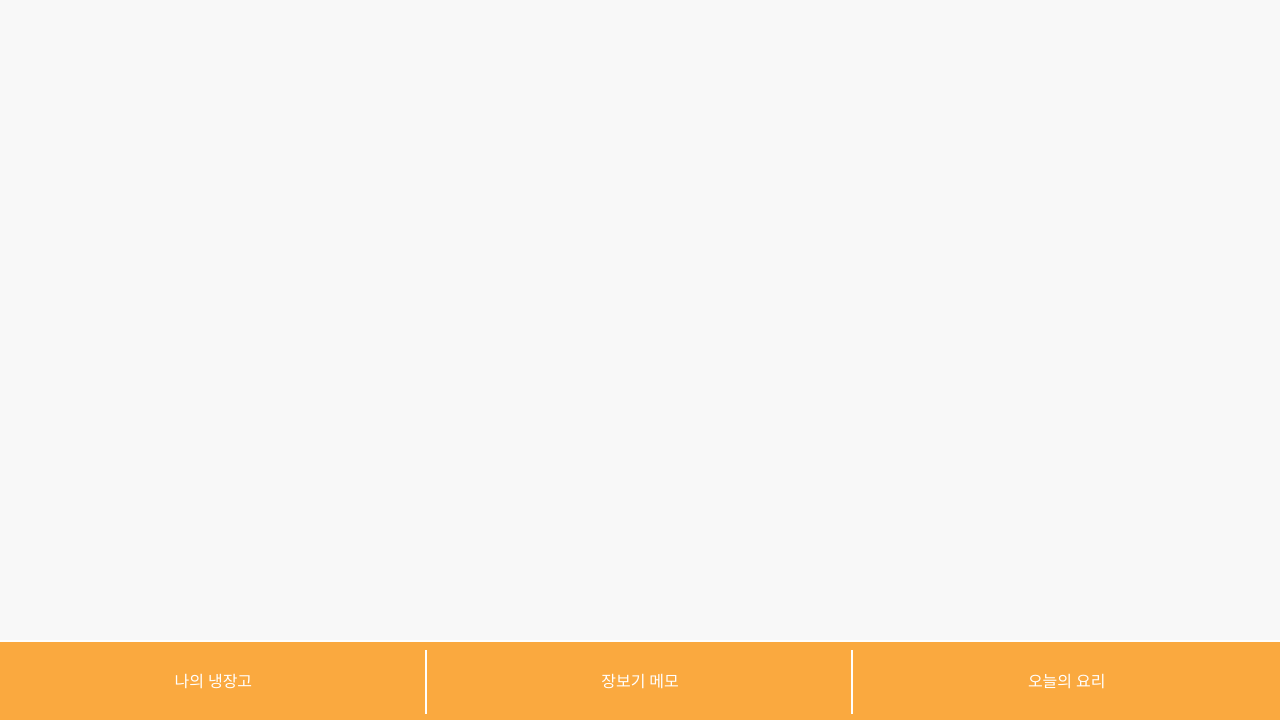
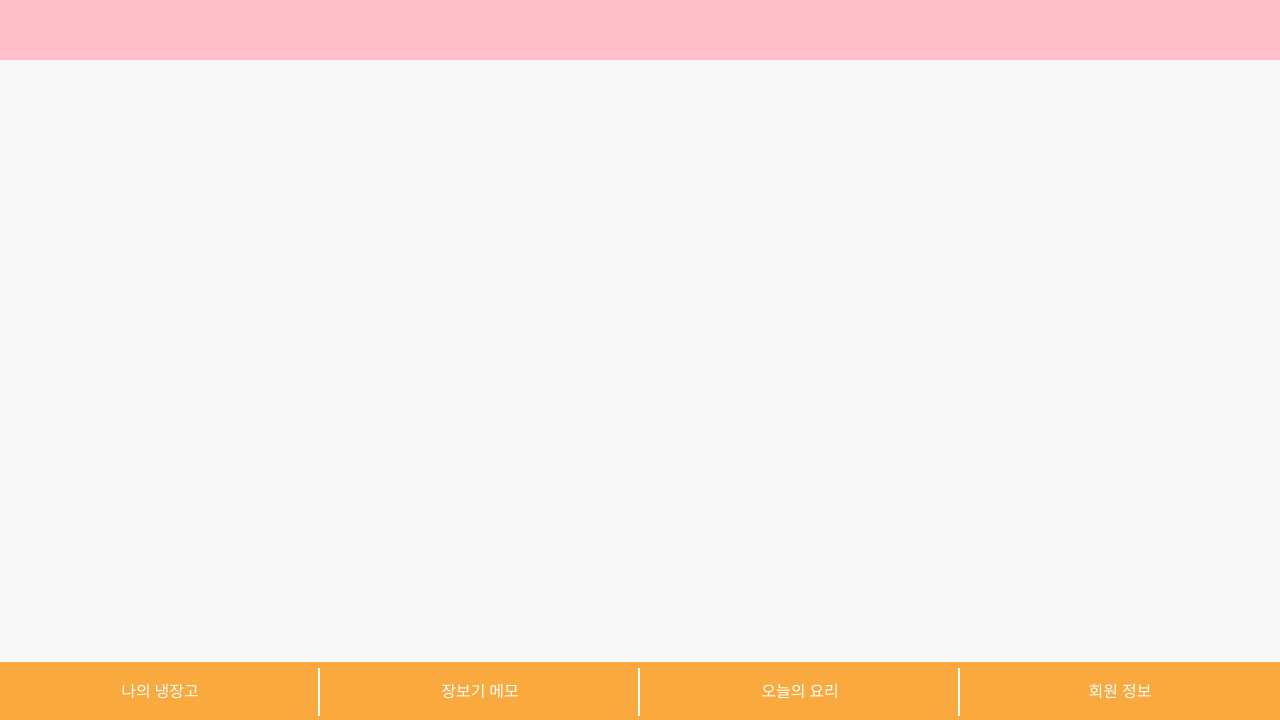
Before and after one commit to park-moen/EMO-v2, a web app: file public/cuisine.html in a window 1280 px wide. Shown: the part 80-800 px from the top of the page. Run offline with its HTML, style and script files only (its server is not run), Linux system fonts and the light colour scheme.

Commit message:
conf/2차 구현 환경 설정

```diff
--- a/public/css/cuisine.css
+++ b/public/css/cuisine.css
@@ -14,6 +14,10 @@
 }
 .img-wrapper {
   position: relative;
+}
+.preview {
+  height: 60px;
+  background-color: pink;
 }
 /* 데스크탑 사이즈 */
 @media (min-width: 1024px) {
@@ -144,10 +148,10 @@
   img {
     width: 100%;
   }
-  .img-wrapper {
+  /* .img-wrapper {
     width: 100%;
     height: auto;
-  }
+  } */
   figcaption {
     display: inline-block;
     margin-left: 10px;
--- a/public/css/normalize.css
+++ b/public/css/normalize.css
@@ -41,11 +41,11 @@
   color: #fff;
 }
 main {
-  padding-bottom: 80px;
+  padding-bottom: 60px;
 }
 nav {
   width: 100%;
-  height: 80px;
+  height: 60px;
   position: fixed;
   left: 0;
   bottom: 0;
@@ -60,17 +60,17 @@
 .nav-list > li {
   color: #fff;
   text-align: center;
-  line-height: 80px;
+  line-height: 60px;
   display: inline-block;
   box-sizing: border-box;
   background-color: var(--main-color);
-  width: calc(100% / 3);
+  width: calc(100% / 4);
   font-size: 16px;
   position: relative;
 
 }
 .nav-list > li:hover {
-  background-color: #e7ecee;
+  color: #000;
 }
 .nav-list > li:not(:last-child)::after {
   position: absolute;
@@ -78,7 +78,7 @@
   transform: translateY(-50%);
   right: 0;
   z-index: 100;
-  line-height: 80px;
+  line-height: 60px;
   content: '';
   display: block;
   width: 2px;
--- a/public/cuisine.html
+++ b/public/cuisine.html
@@ -19,6 +19,10 @@
       요리보기
     </header>
     <main>
+      <div class="preview">
+        <span>냉장고 미리보기</span>
+
+      </div>
       <div class="container-wrap">
         <!-- <div class="cuisine-container">
           <figure class="cuisine">
@@ -82,12 +86,11 @@
         <li><a href="">나의 냉장고</a></li>
         <li><a href="">장보기 메모</a></li>
         <li><a href="">오늘의 요리</a></li>
-        <!-- <li><a href="">회원 정보</a></li> -->
+        <li><a href="">회원 정보</a></li>
       </ul>
     </nav>
   </div>
-  <!-- <script type="module" src="./js/my-ref.js"></script> -->
-  <script type="module" src="./js/cuisine.js"></script>
+  <script src="./js/cuisine.js"></script>
 </body>
 
 </html>
--- a/public/index.html
+++ b/public/index.html
@@ -24,7 +24,7 @@
         <li><a href="">나의 냉장고</a></li>
         <li><a href="">장보기 메모</a></li>
         <li><a href="">오늘의 요리</a></li>
-        <!-- <li><a href="">회원 정보</a></li> -->
+        <li><a href="">회원 정보</a></li>
       </ul>
     </nav>
   </div>
--- a/public/js/cuisine.js
+++ b/public/js/cuisine.js
@@ -1,17 +1,21 @@
+
 // State
 const ingredient = ['목살', '마늘', '설탕', '김치'];
-// import ingredient from './my-ref.js'
+const result = [];
 
-let result = [];
 
 // DOMs
 const $containerWrap = document.querySelector('.container-wrap');
+const $cuisineContainer = document.querySelector('.cuisine-container');
+const $img = document.querySelector('img');
+const $figcaption = document.querySelector('figcaption');
 
 const render = res => {
   let html = '';
 
-  res.forEach(({ name, img, difficulty }) => {
-    html += `<div class="cuisine-container">
+  res.forEach(({ id, name, img, difficulty }) => {
+    html += `<div class="cuisine-container id="${id}">
+    <a href="http://localhost:5000/recipe.html?id=${id}">
     <figure class="cuisine">
       <div class="img-wrapper">
         <img src="${img}" alt="${name}" />
@@ -20,10 +24,12 @@
       <figcaption>${name}</figcaption>
       <i class="fas fa-bookmark"></i>
     </figure>
+    </a>
   </div>`;
   });
 
   $containerWrap.innerHTML = html;
+
 };
 
 const fetchIng = async () => {
@@ -40,6 +46,7 @@
       }
 
       render([...new Set(result)]);
+
     });
   } catch (e) {
     console.error(e);
--- a/public/memo.html
+++ b/public/memo.html
@@ -21,7 +21,7 @@
       <section>
         <h3>장보기 메모추가</h3>
         <div class="cart-memo">
-          <input  class="cart-memo-input" type="text" placeholder="내용을 입력해주세요">
+          <input class="cart-memo-input" type="text" placeholder="내용을 입력해주세요">
           <ul class="cart-memo-list clearfix">
             <!-- <li>
               <input id="cart-item1" class="checkbox" type ="checkbox" name="">
@@ -42,7 +42,7 @@
         <li><a href="">나의 냉장고</a></li>
         <li><a href="">장보기 메모</a></li>
         <li><a href="">오늘의 요리</a></li>
-        <!-- <li><a href="">회원 정보</a></li> -->
+        <li><a href="">회원 정보</a></li>
       </ul>
     </nav>
   </div>
--- a/public/recipe.html
+++ b/public/recipe.html
@@ -4,7 +4,8 @@
 <head>
   <meta charset="UTF-8" />
   <meta name="viewport" content="width=device-width, initial-scale=1.0" />
-  <link rel="stylesheet" href="https://pro.fontawesome.com/releases/v5.10.0/css/all.css" integrity="sha384-AYmEC3Yw5cVb3ZcuHtOA93w35dYTsvhLPVnYs9eStHfGJvOvKxVfELGroGkvsg+p" crossorigin="anonymous"/>
+  <link rel="stylesheet" href="https://pro.fontawesome.com/releases/v5.10.0/css/all.css"
+    integrity="sha384-AYmEC3Yw5cVb3ZcuHtOA93w35dYTsvhLPVnYs9eStHfGJvOvKxVfELGroGkvsg+p" crossorigin="anonymous" />
   <link rel="stylesheet" href="./css/reset.css" />
   <link rel="stylesheet" href="./css/normalize.css" />
   <link rel="stylesheet" href="./css/recipe.css" />
@@ -59,7 +60,7 @@
         <li><a href="#">나의 냉장고</a></li>
         <li><a href="#">장보기 메모</a></li>
         <li><a href="#">오늘의 요리</a></li>
-        <!-- <li><a href="">회원 정보</a></li> -->
+        <li><a href="">회원 정보</a></li>
       </ul>
     </nav>
   </div>
```
Also changed, not shown: public/css/ingredient.css (+6 -12 lines), public/ingredient.html (+6 -7 lines), public/my-ref.html (+6 -7 lines). Lines whose indentation alone changed are shown as unchanged.
